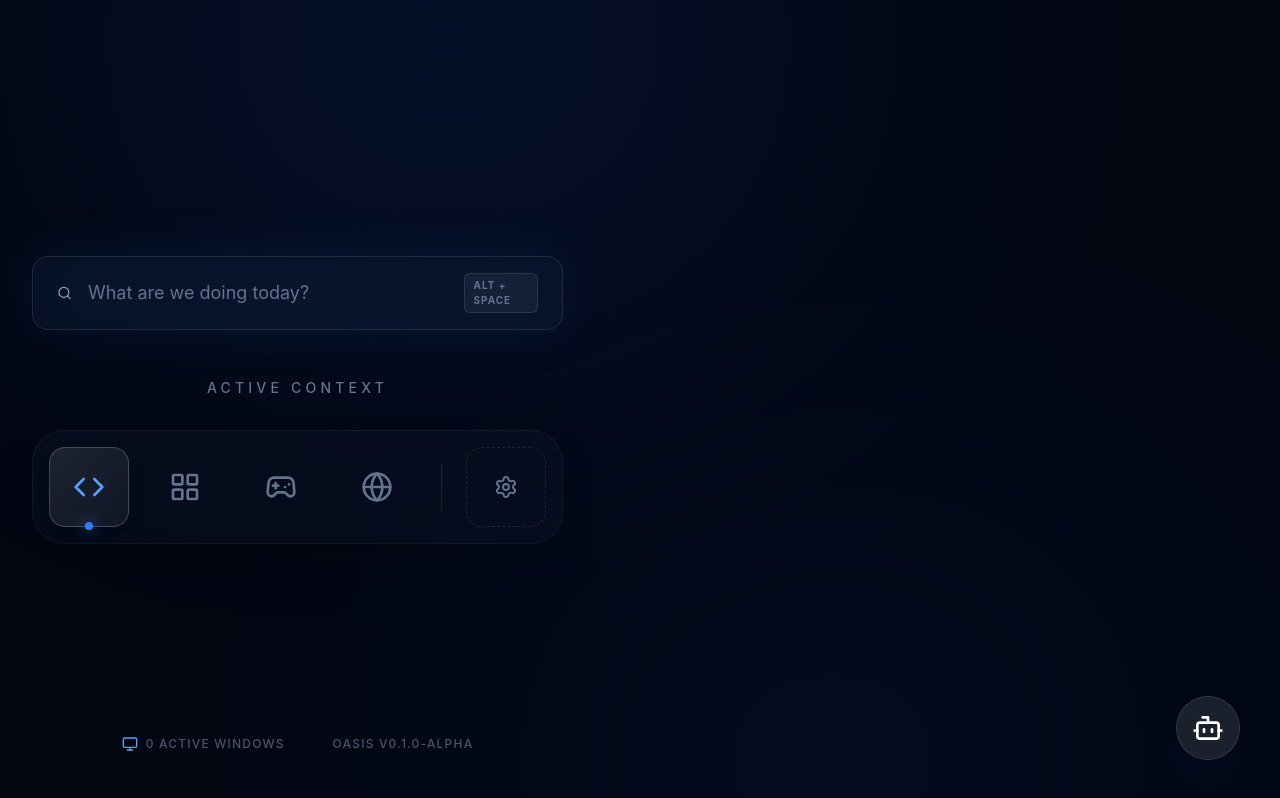
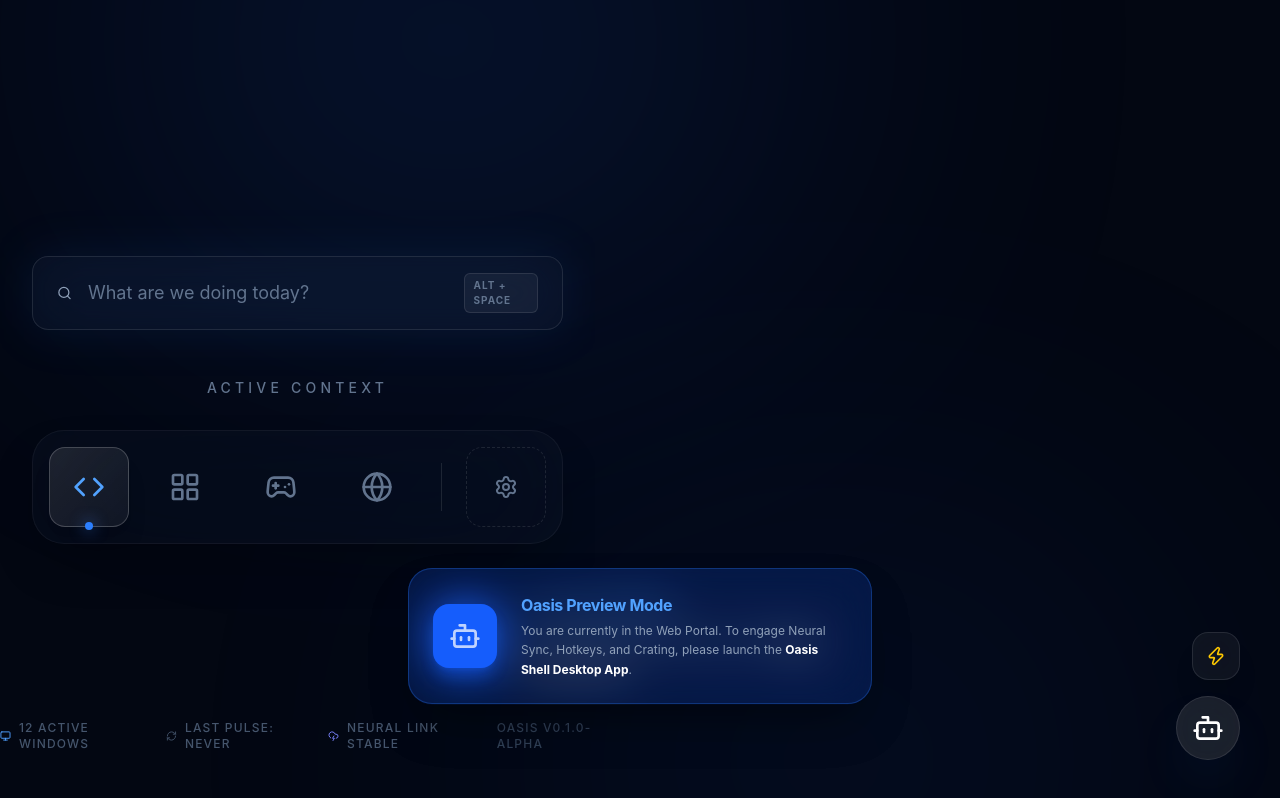
Before and after one commit to jibin7jose/Oasis-Shell, a React (Vite) app: page / in a window 1280 px wide. Built offline with nearby package versions, Linux system fonts and the light colour scheme; the HTML template or start-up script is replaced by a standard one.

Commit message:
Oasis Pulse: Oasis Shell: Integrated Neural Assistant activity recall and precise Window Geometry capture for autonomous workspace restoration.

```diff
--- a/src/App.tsx
+++ b/src/App.tsx
@@ -1,6 +1,6 @@
 import { useState, useEffect } from "react";
 import { motion, AnimatePresence } from "framer-motion";
-import { LayoutGrid, Code, Gamepad2, Globe, Settings, Search, Plus, Monitor, MessageSquare, Bot, RefreshCw, CheckCircle2 } from "lucide-react";
+import { LayoutGrid, Code, Gamepad2, Globe, Settings, Search, Plus, Monitor, MessageSquare, Bot, RefreshCw, CheckCircle2, CloudLightning, Zap } from "lucide-react";
 import { invoke } from "@tauri-apps/api/core";
 import { cn } from "./lib/utils";
 
@@ -33,6 +33,7 @@
   const [pulseInterval] = useState(15); // minutes
   const [crates, setCrates] = useState<any[]>([]);
   const [logs, setLogs] = useState<any[]>([]);
+  const [isNative, setIsNative] = useState(true);
 
   const repoUrl = "https://github.com/jibin7jose/Oasis-Shell.git";
 
@@ -44,9 +45,16 @@
   const fetchLogs = async () => {
     try {
       const data: any[] = await invoke("get_logs");
-      setLogs(data);
+      if (data.length === 0) {
+        logEvent("SYSTEM", "Oasis Shell Neural Bridge Initiated.");
+        fetchLogs();
+      } else {
+        setLogs(data);
+      }
+      setIsNative(true);
     } catch (e) {
       console.error("Failed to fetch logs", e);
+      setIsNative(false);
     }
   };
 
@@ -65,8 +73,10 @@
         ...c,
         apps: JSON.parse(c.apps)
       })));
+      setIsNative(true);
     } catch (e) {
       console.error("Failed to fetch crates", e);
+      setIsNative(false);
     }
   };
 
@@ -110,6 +120,13 @@
         if (userMsg.includes("status")) {
           const aura = contexts.find(c => c.id === activeContext)?.name;
           response = `System Operational. Active Aura: ${aura}. Cloud Sync: Stable.`;
+        } else if (userMsg.includes("summarize") || userMsg.includes("what did i do")) {
+          if (logs.length === 0) {
+            response = "No neural patterns recorded for this cycle yet. Suggest creating a 'Crate' to begin tracking.";
+          } else {
+            const summary = logs.slice(0, 3).map(l => l.message).join(", ");
+            response = `Neural Summary: Recent activity includes ${summary}. You are currently ${activeContext === "dev" ? "in deep work" : "exploring"}.`;
+          }
         } else if (userMsg.includes("log") || userMsg.includes("activity") || userMsg.includes("history")) {
           response = "Accessing Neural Activity Stream. Control Center deployed.";
           setActiveSettingTab("Neural Logs");
@@ -180,6 +197,7 @@
       try {
         const windows: any[] = await invoke("get_running_windows");
         setWindowCount(windows.length);
+        setIsNative(true);
 
         // Simple Heuristic AI (Neural Suggestion)
         const titles = windows.map(w => w.title.toLowerCase()).join(" ");
@@ -197,6 +215,8 @@
 
       } catch (e) {
         console.error("Failed to scan windows", e);
+        setIsNative(false);
+        setWindowCount(12); // Simulated count for Browser Preview
       }
     };
     scan();
@@ -585,6 +605,47 @@
             </motion.div>
           )}
         </AnimatePresence>
+        {/* Native Bridge Warning Overlays */}
+        {!isNative && (
+          <motion.div
+            initial={{ opacity: 0, y: 50 }}
+            animate={{ opacity: 1, y: 0 }}
+            className="fixed bottom-24 left-1/2 -translate-x-1/2 w-full max-w-lg z-50 px-6"
+          >
+            <div className="bg-blue-600/10 backdrop-blur-xl border border-blue-500/20 p-6 rounded-3xl flex items-center gap-6 shadow-2xl">
+              <div className="p-4 bg-blue-600 rounded-2xl shadow-lg shadow-blue-600/30">
+                <Bot className="w-8 h-8 text-white animate-pulse" />
+              </div>
+              <div>
+                <h4 className="font-bold text-blue-400 mb-1 tracking-tight">Oasis Preview Mode</h4>
+                <p className="text-xs text-slate-400 leading-relaxed">
+                  You are currently in the Web Portal. To engage Neural Sync, Hotkeys, and Crating, please launch the <span className="text-white font-bold">Oasis Shell Desktop App</span>.
+                </p>
+              </div>
+            </div>
+          </motion.div>
+        )}
+
+        {/* Native Bridge Warning Overlays */}
+        {!isNative && (
+          <motion.div
+            initial={{ opacity: 0, y: 50 }}
+            animate={{ opacity: 1, y: 0 }}
+            className="fixed bottom-24 left-1/2 -translate-x-1/2 w-full max-w-lg z-50 px-6"
+          >
+            <div className="bg-blue-600/10 backdrop-blur-xl border border-blue-500/20 p-6 rounded-3xl flex items-center gap-6 shadow-2xl">
+              <div className="p-4 bg-blue-600 rounded-2xl shadow-lg shadow-blue-600/30">
+                <Bot className="w-8 h-8 text-white animate-pulse" />
+              </div>
+              <div>
+                <h4 className="font-bold text-blue-400 mb-1 tracking-tight">Oasis Preview Mode</h4>
+                <p className="text-xs text-slate-400 leading-relaxed">
+                  You are currently in the Web Portal. To engage Neural Sync, Hotkeys, and Crating, please launch the <span className="text-white font-bold">Oasis Shell Desktop App</span>.
+                </p>
+              </div>
+            </div>
+          </motion.div>
+        )}
 
         {/* Footer Info */}
         <motion.div
@@ -597,7 +658,15 @@
             <Monitor className="w-4 h-4 text-blue-400" />
             {windowCount} Active Windows
           </div>
-          <div>Oasis v0.1.0-alpha</div>
+          <div className="flex gap-2 items-center">
+            <RefreshCw className={cn("w-4 h-4", isSyncing ? "text-blue-400 animate-spin" : "text-slate-600")} />
+            {isSyncing ? "Neural Pulse In Progress" : `Last Pulse: ${lastSync || "NEVER"}`}
+          </div>
+          <div className="flex gap-2 items-center">
+            <CloudLightning className="w-4 h-4 text-indigo-400" />
+            Neural Link Stable
+          </div>
+          <div className="text-slate-700">Oasis v0.1.0-alpha</div>
         </motion.div>
 
         {/* AI Assistant Bubble */}
@@ -658,6 +727,18 @@
           </AnimatePresence>
 
           <motion.button
+            whileHover={{ scale: 1.05 }}
+            whileTap={{ scale: 0.95 }}
+            onClick={handleSync}
+            className={cn(
+              "w-12 h-12 rounded-2xl flex items-center justify-center transition-all shadow-xl",
+              isSyncing ? "bg-blue-600/20 text-blue-400" : "bg-white/5 backdrop-blur-xl border border-white/10 text-yellow-400 hover:bg-yellow-400/10"
+            )}
+          >
+            <Zap className={cn("w-5 h-5", isSyncing && "animate-pulse")} />
+          </motion.button>
+
+          <motion.button
             whileHover={{ scale: 1.05, rotate: 5 }}
             whileTap={{ scale: 0.95 }}
             onClick={() => setShowAI(!showAI)}
```
Also changed, not shown: 1 other file (tests, documents, lock files or other folders).
